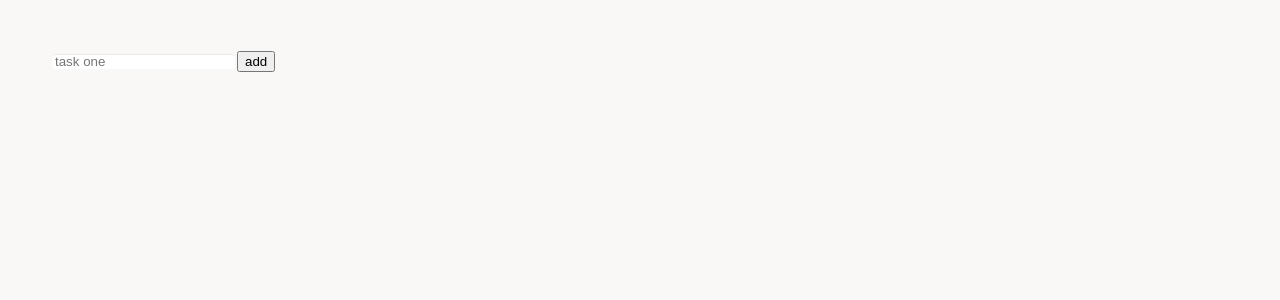
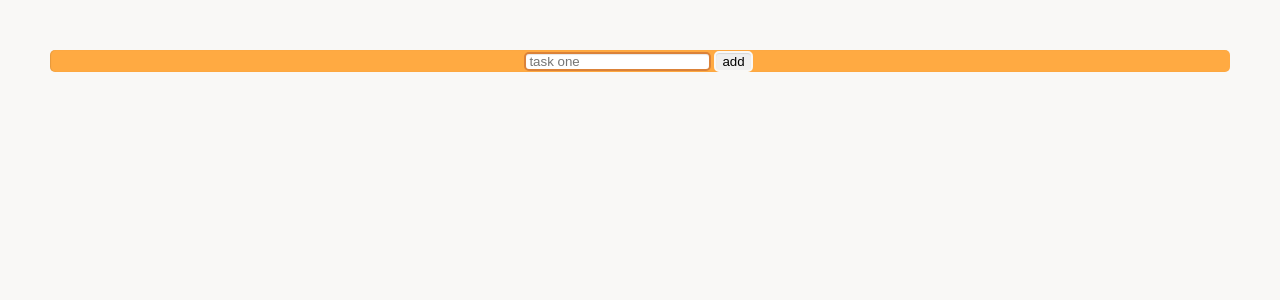
Before and after one commit to sablexis/saint-andres, a React (Create React App) app: page / in a window 1280 px wide. Shown: the top 300 px of the page. Built offline with nearby package versions, Linux system fonts and the light colour scheme.

Commit message:
:sparkles: beginning add task feature

```diff
--- a/package.json
+++ b/package.json
@@ -7,6 +7,7 @@
     "@types/node": "^12.7.9",
     "@types/react": "^16.9.4",
     "@types/react-dom": "^16.9.1",
+    "git": "^0.1.5",
     "react": "^16.10.1",
     "react-dom": "^16.10.1",
     "react-scripts": "3.1.2",
--- a/src/TodoList.tsx
+++ b/src/TodoList.tsx
@@ -1,11 +1,25 @@
 import React, { Component } from "react";
 
 class TodoList extends Component {
-    render () {
+    constructor (props: any) {
+        super(props);
+
+        this.state = {
+            items: []
+        };
+
+        this.addItem = this.addItem.bind(this);
+    }
+
+    addItem(e: any){
+
+    }
+
+       render () {
         return(
             <div className="todoListMain">
                 <div className="header">
-                    <form>
+                    <form onSubmit={this.addItem}>
                         <input placeholder="task one">
                         </input>
                         <button type="submit">add</button>
--- a/src/index.css
+++ b/src/index.css
@@ -9,15 +9,27 @@ body {
   background-color: hsl(40,23%,97%)
 }
 
-container {
+.todoListMain {
   display: flex;
   justify-content: center;
-
+  background-color: hsl(33, 100%, 63%);
+  border-radius: 5px;
+  box-shadow: inset 1px 0 1px hsl(0, 0%, 0%, 0.1);
+  /*height: 300px;
+  width: 75px;*/
 }
 
 input {
   border-radius: 5px;
   padding: 0 3px 0 3px;
+  border-style: solid;
+  border-color: hsl(27,69%,54%);
+  box-shadow: inset 0 1px 1px hsl(0, 0%, 0%, 0.1);
+}
+
+button {
+  border-radius: 5px;
+  margin: 0 3px 0 3px;
   border-style: solid;
   border-color: hsl(40,23%,97%);
   box-shadow: inset 0 1px 1px hsl(0, 0%, 0%, 0.1);
```
Also changed, not shown: 1 other file (tests, documents, lock files or other folders).
